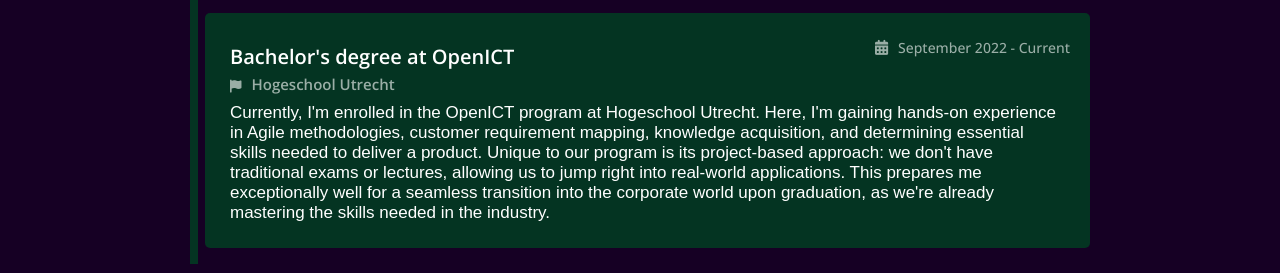
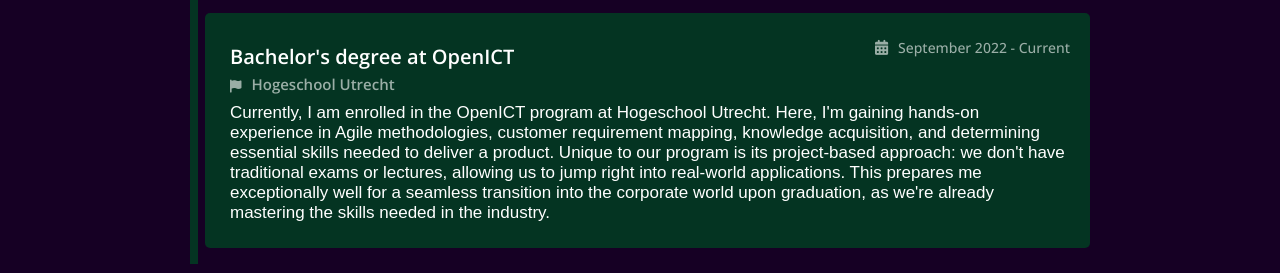
Before and after one commit to tobiasvdorp/react-portfoliowebsite, a React (Create React App) app in the folder react-portfolio/: page / in a window 1280 px wide. Shown: the part 1741-2014 px from the top of the page. Built offline with nearby package versions, Linux system fonts and the light colour scheme; a web font is replaced by a local one.

Commit message:
Change for testing build

```diff
--- a/react-portfolio/src/components/js/Aboutme.js
+++ b/react-portfolio/src/components/js/Aboutme.js
@@ -72,7 +72,7 @@
             title="Bachelor's degree at OpenICT"
             date="September 2022 - Current"
             location="Hogeschool Utrecht"
-            description="Currently, I'm enrolled in the OpenICT program at Hogeschool Utrecht. Here, I'm gaining hands-on experience in Agile methodologies, customer requirement mapping, knowledge acquisition, and determining essential skills needed to deliver a product. Unique to our program is its project-based approach: we don't have traditional exams or lectures, allowing us to jump right into real-world applications. This prepares me exceptionally well for a seamless transition into the corporate world upon graduation, as we're already mastering the skills needed in the industry."
+            description="Currently, I am enrolled in the OpenICT program at Hogeschool Utrecht. Here, I'm gaining hands-on experience in Agile methodologies, customer requirement mapping, knowledge acquisition, and determining essential skills needed to deliver a product. Unique to our program is its project-based approach: we don't have traditional exams or lectures, allowing us to jump right into real-world applications. This prepares me exceptionally well for a seamless transition into the corporate world upon graduation, as we're already mastering the skills needed in the industry."
           ></AboutmeCard>
         </ul>
       </div>
```
